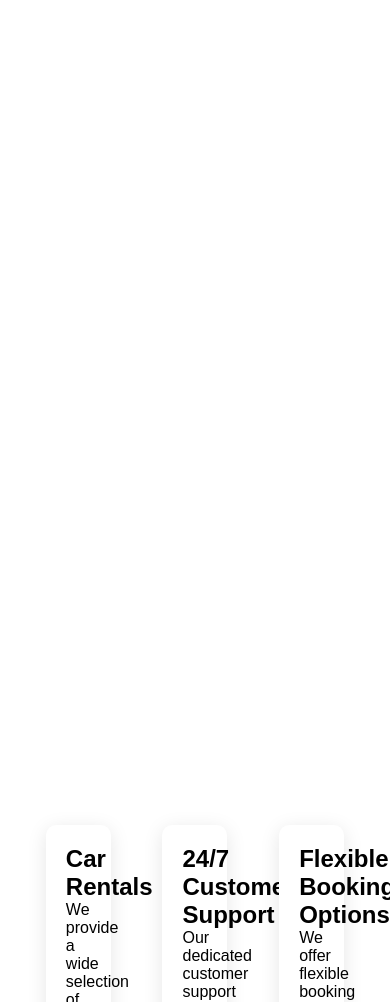
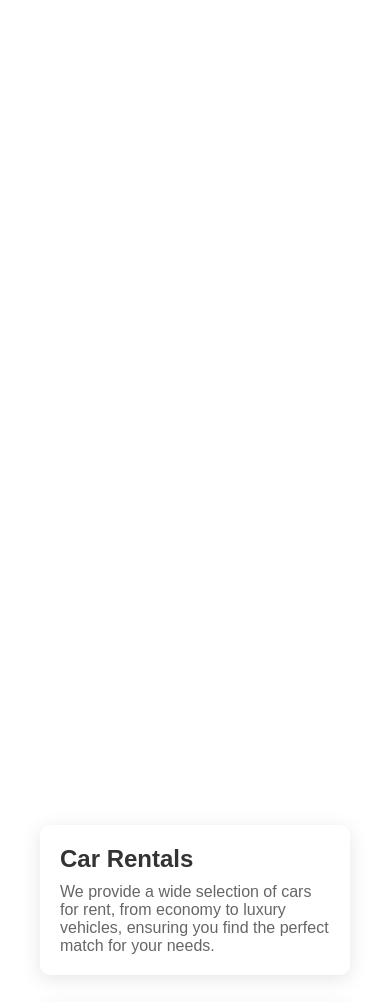
Before and after one commit to Yas-Devp/MiniProject, a plain HTML site: page services.html in a window 390 px wide. Shown: the part 54-1056 px from the top of the page. Drawn offline with Linux system fonts and the light colour scheme.

Commit message:
Bot: Updated the design of services.html to include modern card styles, hover effects, shadows, and responsive design.

```diff
--- a/services.html
+++ b/services.html
@@ -58,11 +58,21 @@
 			padding: 20px;
 			width: calc(30% - 40px);
 			transition: transform 0.3s, box-shadow 0.3s;
+			position: relative;
 		}
 
 		.service:hover {
 			transform: translateY(-5px);
 			box-shadow: 0 8px 30px rgba(0, 0, 0, 0.2);
+		}
+
+		.service h2 {
+			color: #333;
+			margin-bottom: 10px;
+		}
+
+		.service p {
+			color: #666;
 		}
 
 		footer {
@@ -85,6 +95,18 @@
 		footer a {
 			color: #fff;
 			text-decoration: none;
+		}
+
+		@media (max-width: 768px) {
+			.service {
+				width: calc(45% - 40px);
+			}
+		}
+
+		@media (max-width: 480px) {
+			.service {
+				width: calc(100% - 40px);
+			}
 		}
 	</style>
 </head>
```
